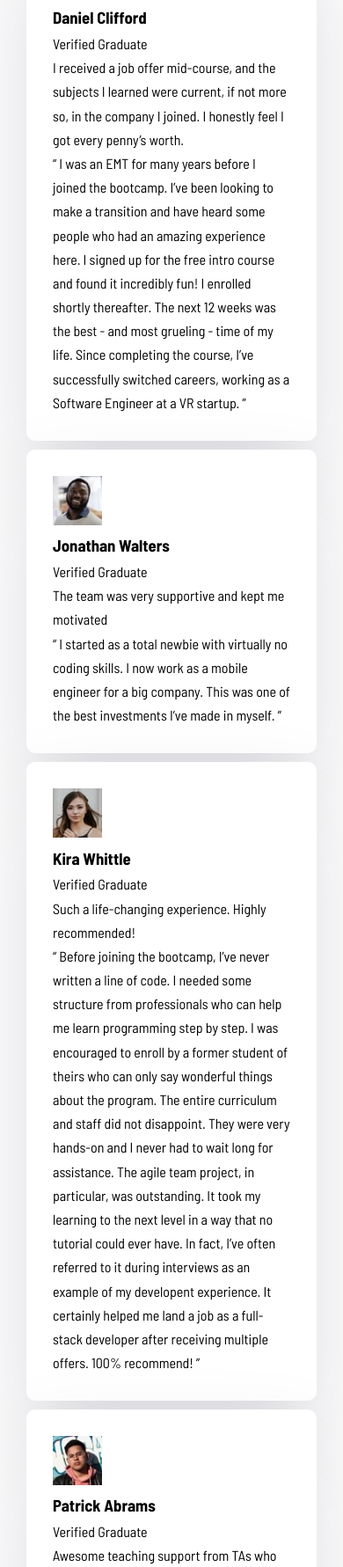
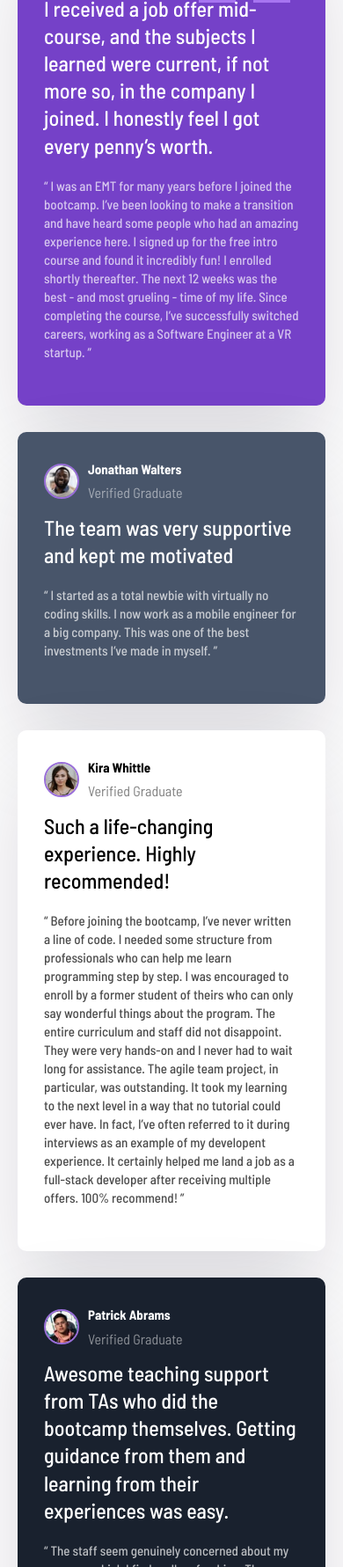
Before and after one commit to gopesh123-us/testimonials-grid, a website: page index-traversy.html in a window 390 px wide. Shown: the part 219-2000 px from the top of the page at 88% size. Drawn offline with Linux system fonts and the light colour scheme; a web font is replaced by a local one.

Commit message:
some changes

```diff
--- a/index-traversy.html
+++ b/index-traversy.html
@@ -19,7 +19,11 @@
     <div class="testimonials">
       <div class="card card--bg-purple">
         <header class="card__header">
-          <img src="images/image-daniel.jpg" class="card_img" alt="" />
+          <img
+            src="images/image-daniel.jpg"
+            class="card__img card__img-daniel"
+            alt=""
+          />
           <div>
             <h3>Daniel Clifford</h3>
             <p>Verified Graduate</p>
@@ -40,9 +44,9 @@
           a Software Engineer at a VR startup. ”
         </p>
       </div>
-      <div class="card card--bg-gray">
+      <div class="card card--bg-gray-blue">
         <header class="card__header">
-          <img src="images/image-jonathan.jpg" class="card_img" alt="" />
+          <img src="images/image-jonathan.jpg" class="card__img" alt="" />
           <div>
             <h3>Jonathan Walters</h3>
             <p>Verified Graduate</p>
@@ -57,9 +61,9 @@
           investments I’ve made in myself. ”
         </p>
       </div>
-      <div class="card card--bg-white-kira">
+      <div class="card card--bg-white">
         <header class="card__header">
-          <img src="images/image-kira.jpg" class="card_img" alt="" />
+          <img src="images/image-kira.jpg" class="card__img" alt="" />
           <div>
             <h3>Kira Whittle</h3>
             <p>Verified Graduate</p>
@@ -82,9 +86,13 @@
           developer after receiving multiple offers. 100% recommend! ”
         </p>
       </div>
-      <div class="card card--bg-black">
+      <div class="card card--bg-black-blue">
         <header class="card__header">
-          <img src="images/image-patrick.jpg" class="card_img" alt="" />
+          <img
+            src="images/image-patrick.jpg"
+            class="card__img card__img-patrick"
+            alt=""
+          />
           <div>
             <h3>Patrick Abrams</h3>
             <p>Verified Graduate</p>
@@ -104,9 +112,9 @@
           people. ”
         </p>
       </div>
-      <div class="card card--bg-white-jeanette">
+      <div class="card card--bg-white">
         <header class="card__header">
-          <img src="images/image-jeanette.jpg" class="card_img" alt="" />
+          <img src="images/image-jeanette.jpg" class="card__img" alt="" />
           <div>
             <h3>Jeanette Harmon</h3>
             <p>Verified Graduate</p>
--- a/style.css
+++ b/style.css
@@ -17,13 +17,26 @@ body {
   grid-template-columns: 1fr 1fr 1fr 1fr;
   grid-template-rows: 1fr 1fr;
   gap: 30px;
-  padding: 45px 40px;
+  padding: 20px;
   position: relative;
 }
 img {
   border: none;
-  width: 35px;
+  width: 40px;
   border-radius: 50%;
+}
+.card_img-patrick,
+.card_img-daniel {
+  border: 2px solid #996ed980;
+}
+.card_img-jonathan {
+  border: 2px solid hsl(217, 19%, 80%);
+}
+.card_img-jeanette {
+  border: 2px solid hsl(21, 20%, 80%);
+}
+.card_img-kira {
+  border: 2px solid hsl(21, 20%, 80%);
 }
 .author-info {
   display: flex;
@@ -44,7 +57,7 @@ img {
   font-weight: 600;
   font-size: 1.2rem;
   margin-bottom: 20px;
-  opacity: 0.8;
+  opacity: 0.7;
 }
 .testimonial,
 .graduation-status {
@@ -65,7 +78,7 @@ img {
   background-color: hsl(263, 55%, 52%);
   background-image: url("images/bg-pattern-quotation.svg");
   background-repeat: no-repeat;
-  background-position: top right 80px;
+  background-position: top 0px right 80px;
 }
 .card-2 {
   grid-column: 3;
@@ -103,8 +116,24 @@ img {
     grid-template-columns: repeat(1, minmax(350px, 1fr));
     grid-template-rows: 1fr;
   }
-  .card {
-    grid-column: auto;
-    grid-row: auto;
+  .card:nth-of-type(1) {
+    grid-column: 1 / 2;
+    grid-row: 1 / 2;
+  }
+  .card:nth-of-type(2) {
+    grid-column: 1 / 2;
+    grid-row: 2 / 3;
+  }
+  .card:nth-of-type(3) {
+    grid-column: 1 / 2;
+    grid-row: 3 / 4;
+  }
+  .card:nth-of-type(4) {
+    grid-column: 1 / 2;
+    grid-row: 4 / 5;
+  }
+  .card:nth-of-type(5) {
+    grid-column: 1 / 2;
+    grid-row: 5 / 6;
   }
 }
--- a/style.traversy.css
+++ b/style.traversy.css
@@ -15,16 +15,21 @@ body {
   max-width: 1440px;
   margin: 100px auto;
   padding: 20px;
+  display: grid;
+  grid-template-columns: repeat(4, 1fr);
+  grid-template-rows: repeat(2, 1fr);
+  gap: 30px;
 }
 .card {
   background-color: #fff;
   border-radius: 10px;
   padding: 30px;
   box-shadow: rgba(17, 12, 46, 0.15) 0px 48px 100px 0px;
-  margin: 10px;
 }
-.header {
+.card__header {
   display: flex;
+  align-items: center;
+  margin-bottom: 10px;
 }
 
 .attribution {
@@ -34,3 +39,94 @@ body {
 .attribution a {
   color: hsl(228, 45%, 44%);
 }
+
+.card__header h3 {
+  font-size: 15px;
+}
+
+.card__header p {
+  opacity: 50%;
+}
+.card__img {
+  width: 40px;
+  width: 40px;
+  border-radius: 50%;
+  border: 2px solid #996ed9;
+  margin-right: 10px;
+}
+.card__lead {
+  font-size: 1.5rem;
+  font-weight: 500;
+  line-height: 1.3;
+  margin-bottom: 20px;
+}
+
+.card__quote {
+  font-size: 15px;
+  font-weight: 500;
+  line-height: 1.4;
+  margin-bottom: 20px;
+  opacity: 70%;
+}
+.card--bg-purple {
+  background: hsl(263, 55%, 52%);
+  color: #fff;
+  background-image: url("./images/bg-pattern-quotation.svg");
+  background-repeat: no-repeat;
+  background-position: top 0px right 40px;
+}
+.card--bg-gray-blue {
+  background: hsl(217, 19%, 35%);
+  color: #fff;
+}
+.card--bg-black-blue {
+  background: hsl(219, 29%, 14%);
+  color: #fff;
+}
+.card:nth-of-type(1) {
+  grid-column: 1 / 3;
+  grid-row: 1 / 2;
+}
+.card:nth-of-type(2) {
+  grid-column: 3 / 4;
+  grid-row: 1 / 2;
+}
+.card:nth-of-type(3) {
+  grid-column: 4 / 5;
+  grid-row: 1 / 3;
+}
+.card:nth-of-type(4) {
+  grid-column: 2 / 4;
+  grid-row: 2 / 3;
+}
+.card:nth-of-type(5) {
+  grid-column: 1 / 2;
+  grid-row: 2 / 3;
+}
+
+@media screen and (max-width: 768px) {
+  .testimonials {
+    grid-template-columns: repeat(1, minmax(350px, 1fr));
+    grid-template-rows: 1fr;
+  }
+  .card:nth-of-type(1) {
+    grid-column: 1 / 2;
+    grid-row: 1 / 2;
+  }
+  .card:nth-of-type(2) {
+    grid-column: 1 / 2;
+    grid-row: 2 / 3;
+  }
+  .card:nth-of-type(3) {
+    grid-column: 1 / 2;
+    grid-row: 3 / 4;
+  }
+  .card:nth-of-type(4) {
+    grid-column: 1 / 2;
+    grid-row: 4 / 5;
+  }
+  .card:nth-of-type(5) {
+    grid-column: 1 / 2;
+    grid-row: 5 / 6;
+  }
+}
```
Also changed, not shown: index.html (+13 -5 lines), style-guide.md (+1 -1 lines).
